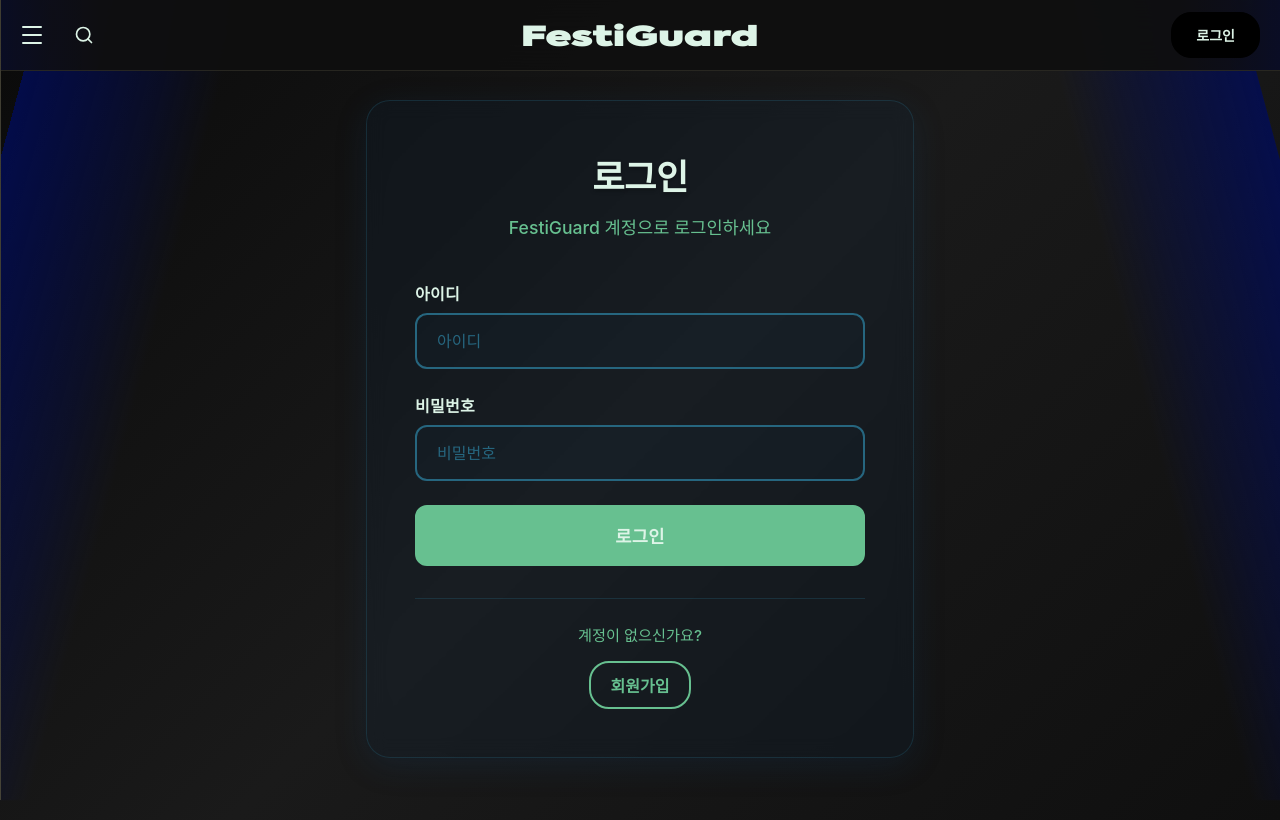
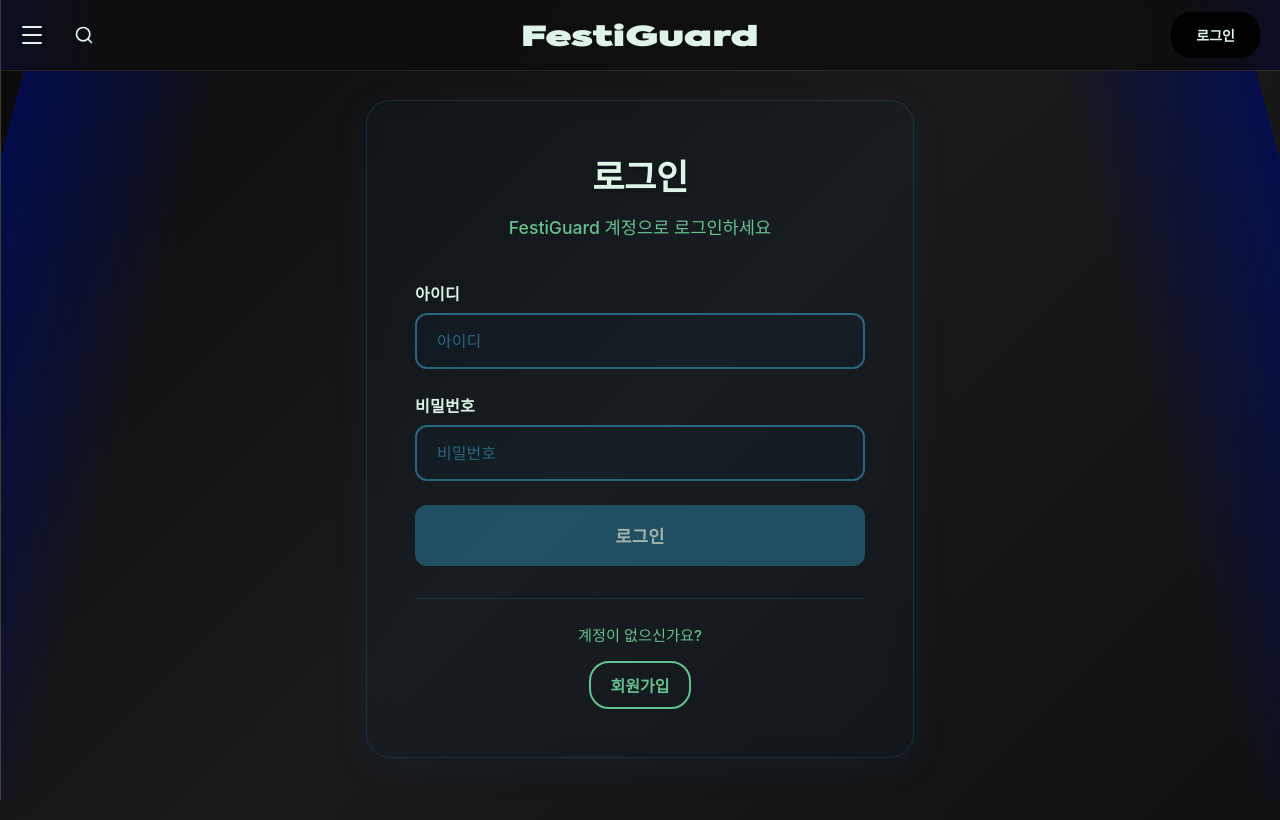
Before and after one commit to sodaaw/KurtainCall-Frontend, a React (Create React App) app: page /login in a window 1280 px wide. Built offline with nearby package versions, Linux system fonts and the light colour scheme; no server answers; a web font is replaced by a local one.

Commit message:
로그인 해결

```diff
--- a/src/Login/Login.css
+++ b/src/Login/Login.css
@@ -137,6 +137,25 @@
   font-weight: 400;
 }
 
+/* 에러 메시지 */
+.login-error-message {
+  background: rgba(220, 53, 69, 0.1);
+  border: 1px solid rgba(220, 53, 69, 0.3);
+  border-radius: 8px;
+  color: #ff6b6b;
+  padding: 12px 16px;
+  margin-bottom: 20px;
+  font-size: 0.9rem;
+  font-weight: 500;
+  text-align: center;
+  animation: fadeIn 0.3s ease-in-out;
+}
+
+@keyframes fadeIn {
+  from { opacity: 0; transform: translateY(-10px); }
+  to { opacity: 1; transform: translateY(0); }
+}
+
 /* 로그인 버튼 */
 .login-btn {
   width: 100%;
@@ -150,6 +169,13 @@
   cursor: pointer;
   transition: all 0.3s ease;
   letter-spacing: 0.3px;
+}
+
+.login-btn:disabled {
+  background: #26667F;
+  border-color: #26667F;
+  cursor: not-allowed;
+  opacity: 0.7;
 }
 
 .login-btn:hover {
--- a/src/Login/Login.jsx
+++ b/src/Login/Login.jsx
@@ -1,13 +1,71 @@
 import React, { useState } from 'react';
+import { useNavigate } from 'react-router-dom';
+import axios from 'axios';
 import Topnav from '../components/Topnav';
 import './Login.css';
+
+// 백엔드 API URL 설정
+const API_BASE_URL = 'https://re-local.onrender.com';
 
 export default function Login() {
   const [id, setId] = useState("");
   const [password, setPassword] = useState("");
+  const [loading, setLoading] = useState(false);
+  const [errMsg, setErrMsg] = useState("");
+  const navigate = useNavigate();
 
-  const handleLogin = () => {
-    alert(`아이디: ${id}\n비밀번호: ${password}`);
+  const canSubmit = id.trim() && password && !loading;
+
+  const handleLogin = async (e) => {
+    e.preventDefault();
+    if (!canSubmit) return;
+
+    const payload = {
+      userid: id.trim(),
+      password,
+    };
+
+    try {
+      setLoading(true);
+      setErrMsg('');
+
+      // 백엔드로 로그인 데이터 전송
+      const res = await axios.post(`${API_BASE_URL}/api/users/login`, payload, {
+        headers: { 'Content-Type': 'application/json' },
+        withCredentials: false,
+      });
+
+      console.log('로그인 성공:', res.data);
+
+      // 토큰이 있다면 localStorage에 저장
+      if (res.data.token) {
+        localStorage.setItem('token', res.data.token);
+      }
+
+      // 사용자 정보가 있다면 저장
+      if (res.data.user) {
+        localStorage.setItem('user', JSON.stringify(res.data.user));
+      }
+
+      alert('로그인이 완료되었습니다!');
+      navigate('/'); // 메인 페이지로 이동
+    } catch (err) {
+      console.error('로그인 오류:', err);
+
+      // 더 자세한 오류 메시지 표시
+      if (err.response) {
+        // 서버에서 응답이 왔지만 오류인 경우
+        setErrMsg(err.response.data?.message || `로그인 실패: ${err.response.status}`);
+      } else if (err.request) {
+        // 서버에 요청이 전송되지 않은 경우 (연결 문제)
+        setErrMsg('서버에 연결할 수 없습니다. 백엔드가 실행 중인지 확인해주세요.');
+      } else {
+        // 기타 오류
+        setErrMsg('로그인 중 오류가 발생했습니다. 잠시 후 다시 시도해 주세요.');
+      }
+    } finally {
+      setLoading(false);
+    }
   };
 
   return (
@@ -20,6 +78,13 @@ export default function Login() {
           <p className="login-subtitle">FestiGuard 계정으로 로그인하세요</p>
         </div>
 
+        <form className="login-form" onSubmit={handleLogin}>
+          {errMsg && (
+            <div className="login-error-message">
+              {errMsg}
+            </div>
+          )}
+
           <div className="login-form-group">
             <label htmlFor="userid" className="login-form-label">아이디</label>
             <input
@@ -29,6 +94,7 @@ export default function Login() {
               placeholder="아이디"
               value={id}
               onChange={(e) => setId(e.target.value)}
+              autoComplete="username"
             />
           </div>
 
@@ -41,19 +107,21 @@ export default function Login() {
               placeholder="비밀번호"
               value={password}
               onChange={(e) => setPassword(e.target.value)}
+              autoComplete="current-password"
             />
           </div>
 
-        <button onClick={handleLogin} className="login-btn">
-          로그인
+          <button type="submit" className="login-btn" disabled={!canSubmit}>
+            {loading ? '로그인 중...' : '로그인'}
           </button>
+        </form>
 
         <div className="login-signup-link">
           <p className="login-signup-text">계정이 없으신가요?</p>
           <button
             type="button"
             className="login-signup-btn"
-            onClick={() => window.location.href = '/signup'}
+            onClick={() => navigate('/signup')}
           >
             회원가입
           </button>
```
Lines whose indentation alone changed are shown as unchanged.
